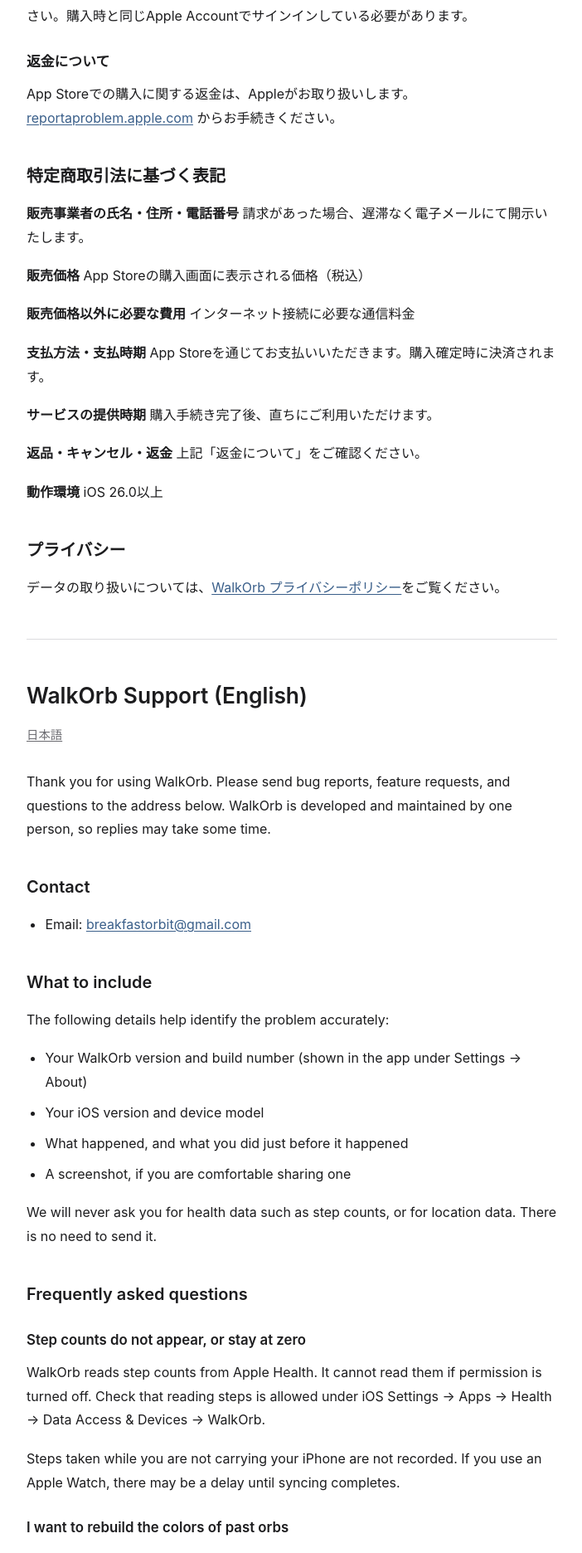
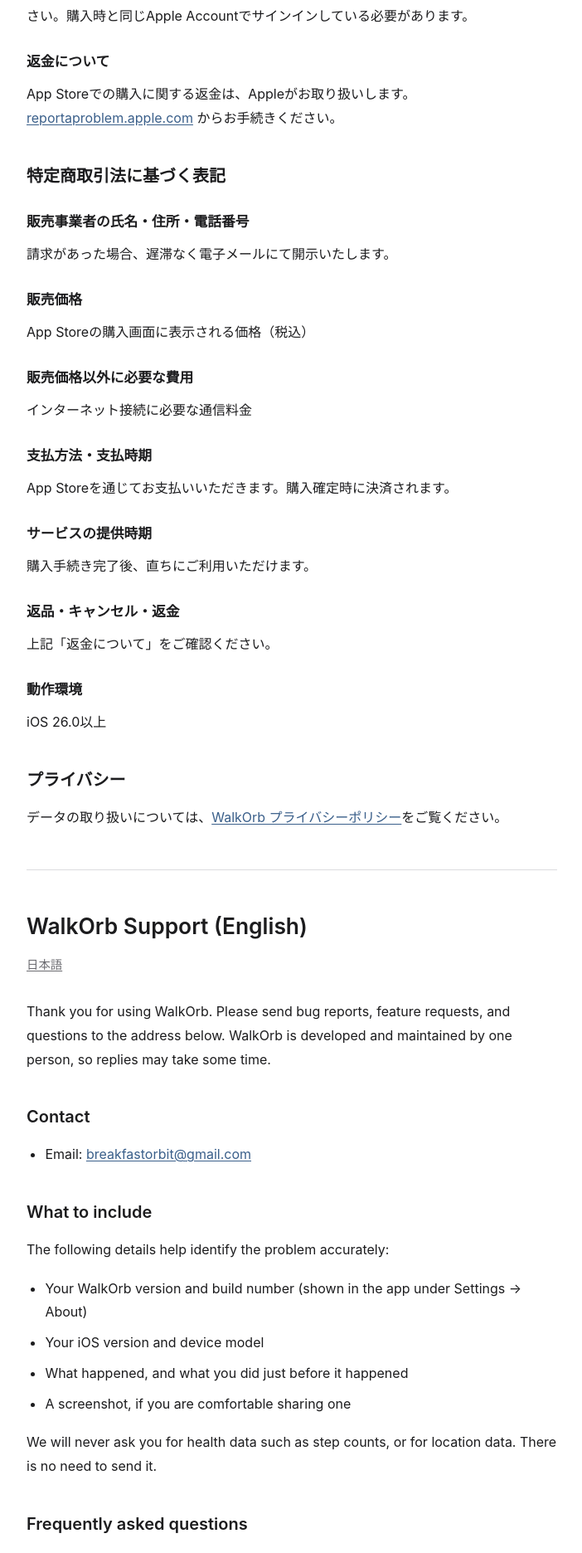
Before and after one commit to breakfast-orbit/breakfast-orbit.github.io, a Jekyll site: the page built from walkorb/support/index.md, in a window 1280 px wide. Shown: the part 1291-3163 px from the top of the page at 83% size, without its empty margins (288-990 px from the left). Built offline with Jekyll 4.4.1, drawn with Linux system fonts in a browser that asks for light colours.

Commit message:
特定商取引法に基づく表記をよくあるご質問と同じ見出し形式に変更

```diff
--- a/walkorb/support/index.md
+++ b/walkorb/support/index.md
@@ -45,25 +45,32 @@
 
 ## 特定商取引法に基づく表記
 
-**販売事業者の氏名・住所・電話番号**
+### 販売事業者の氏名・住所・電話番号
+
 請求があった場合、遅滞なく電子メールにて開示いたします。
 
-**販売価格**
+### 販売価格
+
 App Storeの購入画面に表示される価格（税込）
 
-**販売価格以外に必要な費用**
+### 販売価格以外に必要な費用
+
 インターネット接続に必要な通信料金
 
-**支払方法・支払時期**
+### 支払方法・支払時期
+
 App Storeを通じてお支払いいただきます。購入確定時に決済されます。
 
-**サービスの提供時期**
+### サービスの提供時期
+
 購入手続き完了後、直ちにご利用いただけます。
 
-**返品・キャンセル・返金**
+### 返品・キャンセル・返金
+
 上記「返金について」をご確認ください。
 
-**動作環境**
+### 動作環境
+
 iOS 26.0以上
 
 ## プライバシー
```
